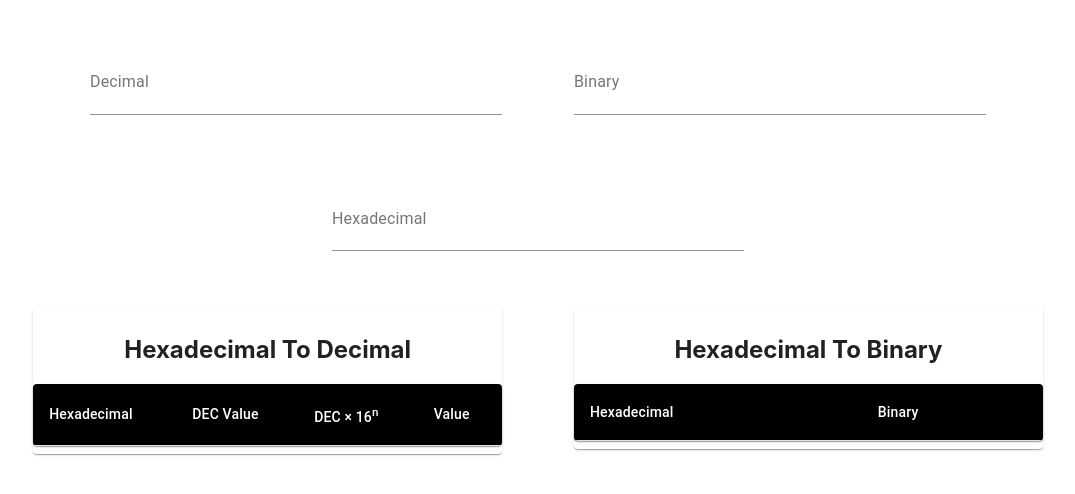
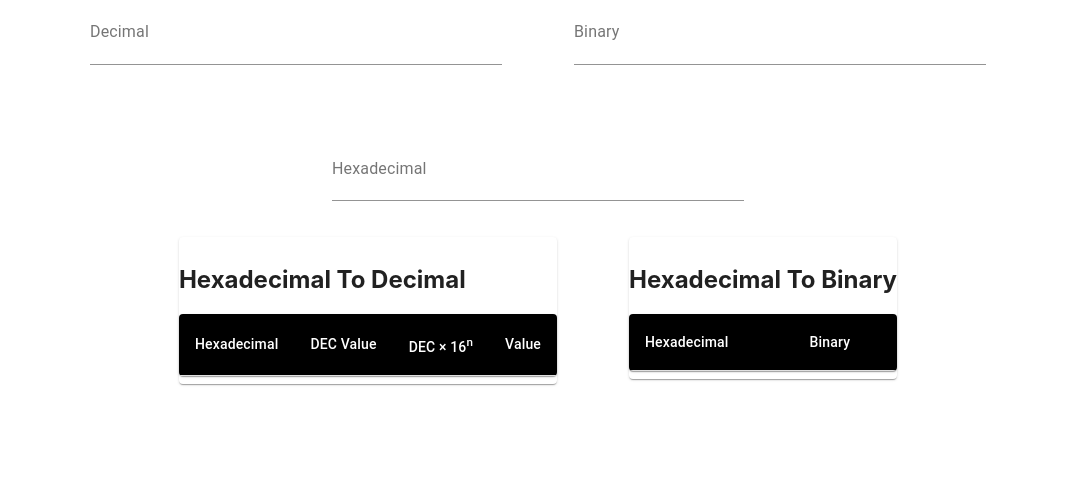
Before and after one commit to cadellsingh/converter, a React (Create React App) app: page / in a window 1280 px wide. Shown: the top 494 px of the page, without its empty margins (102-1177 px from the left). Built offline with nearby package versions, Linux system fonts and the light colour scheme.

Commit message:
changed a few styling names

```diff
--- a/src/App.css
+++ b/src/App.css
@@ -1,25 +1,12 @@
-.container {
-    display: grid;
-    grid-template-columns: 1fr 1fr 1fr;
-    justify-items: center;
-}
-
-.calculation-container {
-    display: grid;
-    grid-template-columns: 1fr 1fr;
-    justify-items: center;
-}
-
-.test {
+.calculation {
     width: 40%;
 }
 
-.center-text {
-    text-align: center;
-}
-
-.blah {
-    /*background: green;*/
+.number-system-row {
     padding-top: 50px;
     padding-bottom: 20px;
 }
+
+.number-system {
+    width: 30%;
+}
```
